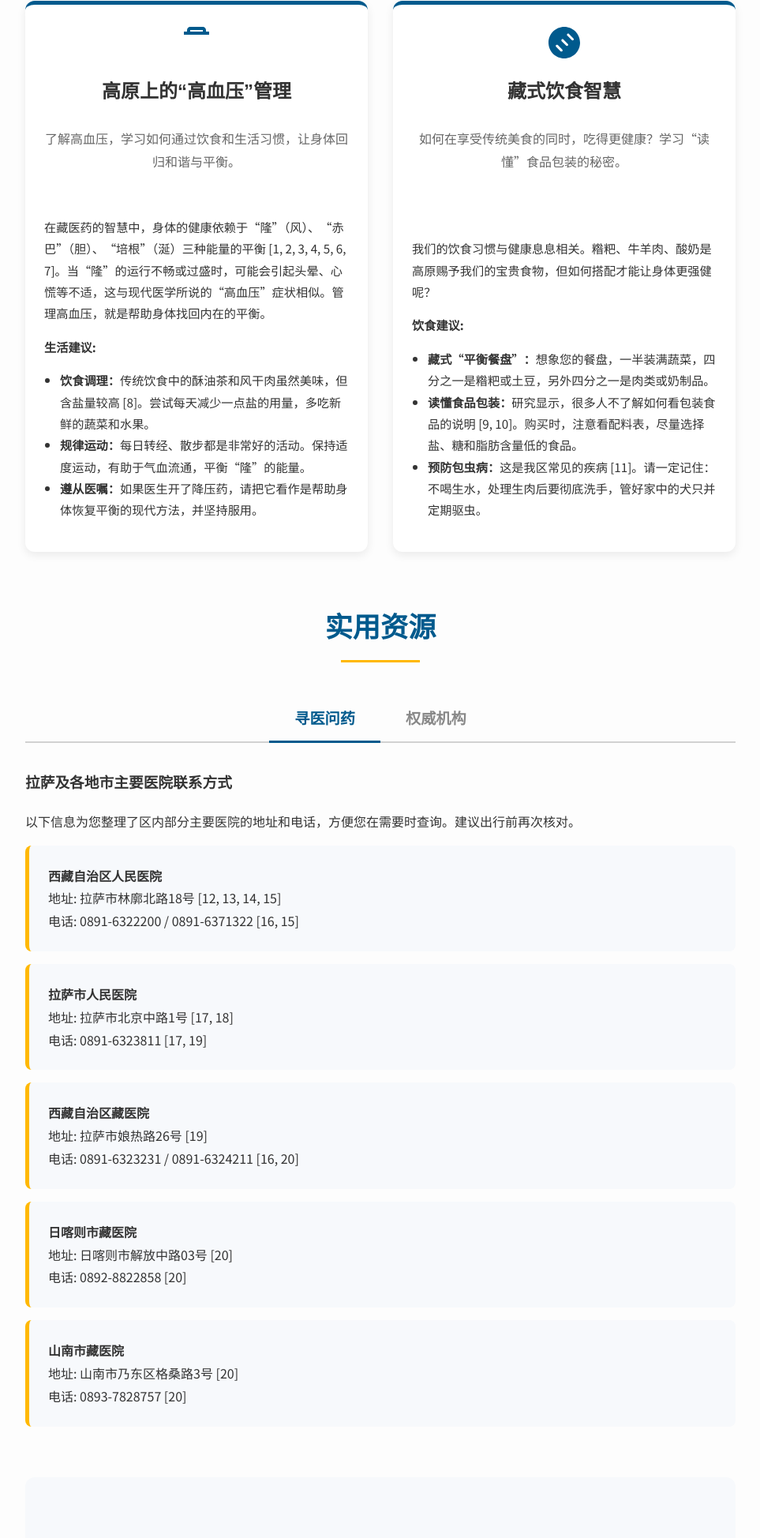
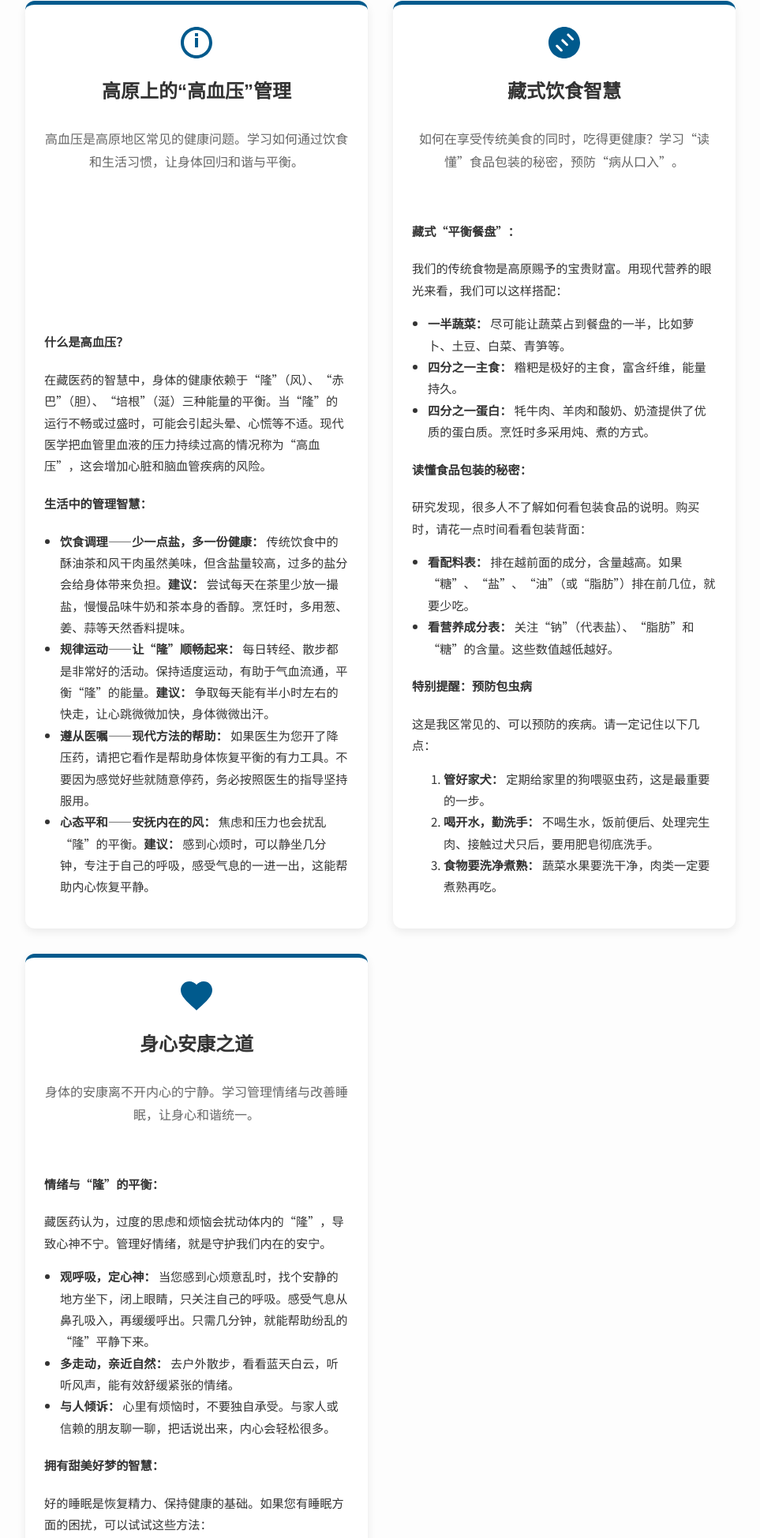
Before and after one commit to ycyue10001/Inter-Culture, a plain HTML site: page index.html in a window 1280 px wide. Shown: the part 386-2334 px from the top of the page at 79% size, without its empty margins (158-1121 px from the left). Drawn offline with Linux system fonts and the light colour scheme.

Commit message:
Update index.html

```diff
--- a/index.html
+++ b/index.html
@@ -30,17 +30,19 @@
             <div class="card-grid">
                 <div class="card">
                     <div class="card-icon">
-                        <svg xmlns="http://www.w3.org/2000/svg" viewBox="0 0 24 24" fill="currentColor"><path d="M16 2H8C6.9 2 6 2.9 6 4v1H4v2h16V5h-2V4c0-1.1-.9-2-2-2zM8 4h8v1H8V4zm10 4H6c-1.1 0-2.9-2 2v8c0 1.1.9 2 2 2h12c1.1 0 2-.9 2-2v-8c0-1.1-.9-2-2-2zm-2 6h-3v3h-2v-3H8v-2h3V9h2v3h3v2z"/></svg>
+                        <svg xmlns="http://www.w3.org/2000/svg" viewBox="0 0 24 24" fill="currentColor"><path d="M12 2C6.48 2 2 6.48 2 12s4.48 10 10 10 10-4.48 10-10S17.52 2 12 2zm0 18c-4.41 0-8-3.59-8-8s3.59-8 8-8 8 3.59 8 8-3.59 8-8 8zm-1-11h2v6h-2v-6zm0-3h2v2h-2v-2z"/></svg>
                     </div>
                     <h3 class="card-title">高原上的“高血压”管理</h3>
-                    <p class="card-summary">了解高血压，学习如何通过饮食和生活习惯，让身体回归和谐与平衡。</p>
+                    <p class="card-summary">高血压是高原地区常见的健康问题。学习如何通过饮食和生活习惯，让身体回归和谐与平衡。</p>
                     <div class="card-content">
-                        <p>在藏医药的智慧中，身体的健康依赖于“隆”（风）、“赤巴”（胆）、“培根”（涎）三种能量的平衡 [1, 2, 3, 4, 5, 6, 7]。当“隆”的运行不畅或过盛时，可能会引起头晕、心慌等不适，这与现代医学所说的“高血压”症状相似。管理高血压，就是帮助身体找回内在的平衡。</p>
-                        <strong>生活建议:</strong>
+                        <h4>什么是高血压？</h4>
+                        <p>在藏医药的智慧中，身体的健康依赖于“隆”（风）、“赤巴”（胆）、“培根”（涎）三种能量的平衡。当“隆”的运行不畅或过盛时，可能会引起头晕、心慌等不适。现代医学把血管里血液的压力持续过高的情况称为“高血压”，这会增加心脏和脑血管疾病的风险。</p>
+                        <h4>生活中的管理智慧：</h4>
                         <ul>
-                            <li><strong>饮食调理：</strong>传统饮食中的酥油茶和风干肉虽然美味，但含盐量较高 [8]。尝试每天减少一点盐的用量，多吃新鲜的蔬菜和水果。</li>
-                            <li><strong>规律运动：</strong>每日转经、散步都是非常好的活动。保持适度运动，有助于气血流通，平衡“隆”的能量。</li>
-                            <li><strong>遵从医嘱：</strong>如果医生开了降压药，请把它看作是帮助身体恢复平衡的现代方法，并坚持服用。</li>
+                            <li><strong>饮食调理——少一点盐，多一份健康：</strong> 传统饮食中的酥油茶和风干肉虽然美味，但含盐量较高，过多的盐分会给身体带来负担。<strong>建议：</strong> 尝试每天在茶里少放一撮盐，慢慢品味牛奶和茶本身的香醇。烹饪时，多用葱、姜、蒜等天然香料提味。</li>
+                            <li><strong>规律运动——让“隆”顺畅起来：</strong> 每日转经、散步都是非常好的活动。保持适度运动，有助于气血流通，平衡“隆”的能量。<strong>建议：</strong> 争取每天能有半小时左右的快走，让心跳微微加快，身体微微出汗。</li>
+                            <li><strong>遵从医嘱——现代方法的帮助：</strong> 如果医生为您开了降压药，请把它看作是帮助身体恢复平衡的有力工具。不要因为感觉好些就随意停药，务必按照医生的指导坚持服用。</li>
+                            <li><strong>心态平和——安抚内在的风：</strong> 焦虑和压力也会扰乱“隆”的平衡。<strong>建议：</strong> 感到心烦时，可以静坐几分钟，专注于自己的呼吸，感受气息的一进一出，这能帮助内心恢复平静。</li>
                         </ul>
                     </div>
                 </div>
@@ -50,14 +52,51 @@
                         <svg xmlns="http://www.w3.org/2000/svg" viewBox="0 0 24 24" fill="currentColor"><path d="M12 2C6.48 2 2 6.48 2 12s4.48 10 10 10 10-4.48 10-10S17.52 2 12 2zm-1.28 15.45c-.29.29-.77.29-1.06 0l-2.83-2.83c-.29-.29-.29-.77 0-1.06s.77-.29 1.06 0l2.83 2.83c.29.29.29.77 0 1.06zm3.54-3.54c-.29.29-.77.29-1.06 0l-2.83-2.83c-.29-.29-.29-.77 0-1.06s.77-.29 1.06 0l2.83 2.83c.29.29.29.77 0 1.06zm3.54-3.53c-.29.29-.77.29-1.06 0l-2.83-2.83c-.29-.29-.29-.77 0-1.06s.77-.29 1.06 0l2.83 2.83c.29.29.29.77 0 1.06z"/></svg>
                     </div>
                     <h3 class="card-title">藏式饮食智慧</h3>
-                    <p class="card-summary">如何在享受传统美食的同时，吃得更健康？学习“读懂”食品包装的秘密。</p>
+                    <p class="card-summary">如何在享受传统美食的同时，吃得更健康？学习“读懂”食品包装的秘密，预防“病从口入”。</p>
                     <div class="card-content">
-                        <p>我们的饮食习惯与健康息息相关。糌粑、牛羊肉、酸奶是高原赐予我们的宝贵食物，但如何搭配才能让身体更强健呢？</p>
-                        <strong>饮食建议:</strong>
+                        <h4>藏式“平衡餐盘”：</h4>
+                        <p>我们的传统食物是高原赐予的宝贵财富。用现代营养的眼光来看，我们可以这样搭配：</p>
                         <ul>
-                            <li><strong>藏式“平衡餐盘”：</strong>想象您的餐盘，一半装满蔬菜，四分之一是糌粑或土豆，另外四分之一是肉类或奶制品。</li>
-                            <li><strong>读懂食品包装：</strong>研究显示，很多人不了解如何看包装食品的说明 [9, 10]。购买时，注意看配料表，尽量选择盐、糖和脂肪含量低的食品。</li>
-                            <li><strong>预防包虫病：</strong>这是我区常见的疾病 [11]。请一定记住：不喝生水，处理生肉后要彻底洗手，管好家中的犬只并定期驱虫。</li>
+                            <li><strong>一半蔬菜：</strong> 尽可能让蔬菜占到餐盘的一半，比如萝卜、土豆、白菜、青笋等。</li>
+                            <li><strong>四分之一主食：</strong> 糌粑是极好的主食，富含纤维，能量持久。</li>
+                            <li><strong>四分之一蛋白：</strong> 牦牛肉、羊肉和酸奶、奶渣提供了优质的蛋白质。烹饪时多采用炖、煮的方式。</li>
+                        </ul>
+                        <h4>读懂食品包装的秘密：</h4>
+                        <p>研究发现，很多人不了解如何看包装食品的说明。购买时，请花一点时间看看包装背面：</p>
+                        <ul>
+                            <li><strong>看配料表：</strong> 排在越前面的成分，含量越高。如果“糖”、“盐”、“油”（或“脂肪”）排在前几位，就要少吃。</li>
+                            <li><strong>看营养成分表：</strong> 关注“钠”（代表盐）、“脂肪”和“糖”的含量。这些数值越低越好。</li>
+                        </ul>
+                        <h4>特别提醒：预防包虫病</h4>
+                        <p>这是我区常见的、可以预防的疾病。请一定记住以下几点：</p>
+                        <ol>
+                            <li><strong>管好家犬：</strong> 定期给家里的狗喂驱虫药，这是最重要的一步。</li>
+                            <li><strong>喝开水，勤洗手：</strong> 不喝生水，饭前便后、处理完生肉、接触过犬只后，要用肥皂彻底洗手。</li>
+                            <li><strong>食物要洗净煮熟：</strong> 蔬菜水果要洗干净，肉类一定要煮熟再吃。</li>
+                        </ol>
+                    </div>
+                </div>
+
+                <div class="card">
+                    <div class="card-icon">
+                        <svg xmlns="http://www.w3.org/2000/svg" viewBox="0 0 24 24" fill="currentColor"><path d="M12 21.35l-1.45-1.32C5.4 15.36 2 12.28 2 8.5 2 5.42 4.42 3 7.5 3c1.74 0 3.41.81 4.5 2.09C13.09 3.81 14.76 3 16.5 3 19.58 3 22 5.42 22 8.5c0 3.78-3.4 6.86-8.55 11.54L12 21.35z"/></svg>
+                    </div>
+                    <h3 class="card-title">身心安康之道</h3>
+                    <p class="card-summary">身体的安康离不开内心的宁静。学习管理情绪与改善睡眠，让身心和谐统一。</p>
+                    <div class="card-content">
+                        <h4>情绪与“隆”的平衡：</h4>
+                        <p>藏医药认为，过度的思虑和烦恼会扰动体内的“隆”，导致心神不宁。管理好情绪，就是守护我们内在的安宁。</p>
+                        <ul>
+                            <li><strong>观呼吸，定心神：</strong> 当您感到心烦意乱时，找个安静的地方坐下，闭上眼睛，只关注自己的呼吸。感受气息从鼻孔吸入，再缓缓呼出。只需几分钟，就能帮助纷乱的“隆”平静下来。</li>
+                            <li><strong>多走动，亲近自然：</strong> 去户外散步，看看蓝天白云，听听风声，能有效舒缓紧张的情绪。</li>
+                            <li><strong>与人倾诉：</strong> 心里有烦恼时，不要独自承受。与家人或信赖的朋友聊一聊，把话说出来，内心会轻松很多。</li>
+                        </ul>
+                        <h4>拥有甜美好梦的智慧：</h4>
+                        <p>好的睡眠是恢复精力、保持健康的基础。如果您有睡眠方面的困扰，可以试试这些方法：</p>
+                        <ul>
+                            <li><strong>睡前静心：</strong> 睡前一小时，尽量不做费神的事情。可以喝一小杯温牛奶，但要避免喝浓茶。</li>
+                            <li><strong>营造安眠环境：</strong> 保持卧室黑暗、安静。</li>
+                            <li><strong>睡不着怎么办：</strong> 如果躺下很久都睡不着，不要强迫自己。可以起来走动一下，或者听一些舒缓的音乐，直到睡意来临再回到床上。</li>
                         </ul>
                     </div>
                 </div>
@@ -73,13 +112,13 @@
 
             <div id="hospitals" class="tab-content active">
                 <h3>拉萨及各地市主要医院联系方式</h3>
-                <p>以下信息为您整理了区内部分主要医院的地址和电话，方便您在需要时查询。建议出行前再次核对。</p>
+                <p>以下信息为您整理了区内部分主要医院的地址和电话，方便您在需要时查询。建议出行前再次核对，信息来源于公开资料，仅供参考。</p>
                 <ul class="resource-list">
-                    <li><strong>西藏自治区人民医院</strong><br>地址: 拉萨市林廓北路18号 [12, 13, 14, 15]<br>电话: 0891-6322200 / 0891-6371322 [16, 15]</li>
-                    <li><strong>拉萨市人民医院</strong><br>地址: 拉萨市北京中路1号 [17, 18]<br>电话: 0891-6323811 [17, 19]</li>
-                    <li><strong>西藏自治区藏医院</strong><br>地址: 拉萨市娘热路26号 [19]<br>电话: 0891-6323231 / 0891-6324211 [16, 20]</li>
-                    <li><strong>日喀则市藏医院</strong><br>地址: 日喀则市解放中路03号 [20]<br>电话: 0892-8822858 [20]</li>
-                    <li><strong>山南市藏医院</strong><br>地址: 山南市乃东区格桑路3号 [20]<br>电话: 0893-7828757 [20]</li>
+                    <li><strong>西藏自治区人民医院</strong><br>地址: 拉萨市城关区林廓北路18号<br>电话: 0891-6371462 </li>
+                    <li><strong>拉萨市人民医院</strong><br>地址: 拉萨市城关区北京中路1号 <br>电话: 0891-6323302 </li>
+                    <li><strong>西藏自治区藏医院 (门孜康)</strong><br>地址: 拉萨市城关区娘热路26号<br>电话: 0891-6679556 / 0891-6323428 </li>
+                    <li><strong>日喀则市人民医院</strong><br>地址: 日喀则市桑珠孜区山东中路19号<br>电话: 0892-8822655</li>
+                    <li><strong>山南市人民医院</strong><br>地址: 山南市乃东区湖南路19号<br>电话: 0893-7820289</li>
                 </ul>
             </div>
 
@@ -87,15 +126,15 @@
                 <h3>官方健康信息来源</h3>
                 <p>获取准确的健康信息至关重要。以下是国家和自治区的官方卫生健康机构网站，您可以在这里找到最权威的政策和知识。</p>
                 <ul class="resource-list">
-                    <li><a href="http://www.nhc.gov.cn/" target="_blank">中华人民共和国国家卫生健康委员会 [21, 22]</a></li>
-                    <li><a href="http://wjw.xizang.gov.cn/" target="_blank">西藏自治区卫生健康委员会 [23, 24]</a></li>
+                    <li><a href="http://www.nhc.gov.cn/" target="_blank">中华人民共和国国家卫生健康委员会</a></li>
+                    <li><a href="http://wjw.xizang.gov.cn/" target="_blank">西藏自治区卫生健康委员会</a></li>
                 </ul>
             </div>
         </section>
 
         <section id="about">
             <h2 class="section-title">关于我们</h2>
-            <p>“扎西德勒健康”是一个公益性学术项目，旨在探索如何利用数字技术，以深度融合文化的方式，为藏族同胞提供亲切、实用、科学的健康知识。本项目为课程作业，所有内容仅供参考，不能替代专业医疗建议。愿吉祥安康！</p>
+            <p>“扎西德勒健康”是一个公益性学术项目，旨在探索如何利用数字技术，以深度融合文化的方式，为藏族同胞提供亲切、实用、科学的健康知识。本项目为课程作业，所有内容均基于公开的学术研究和官方资料整理而成，仅供参考，不能替代专业医疗建议。愿吉祥安康！</p>
         </section>
     </main>
 
```
